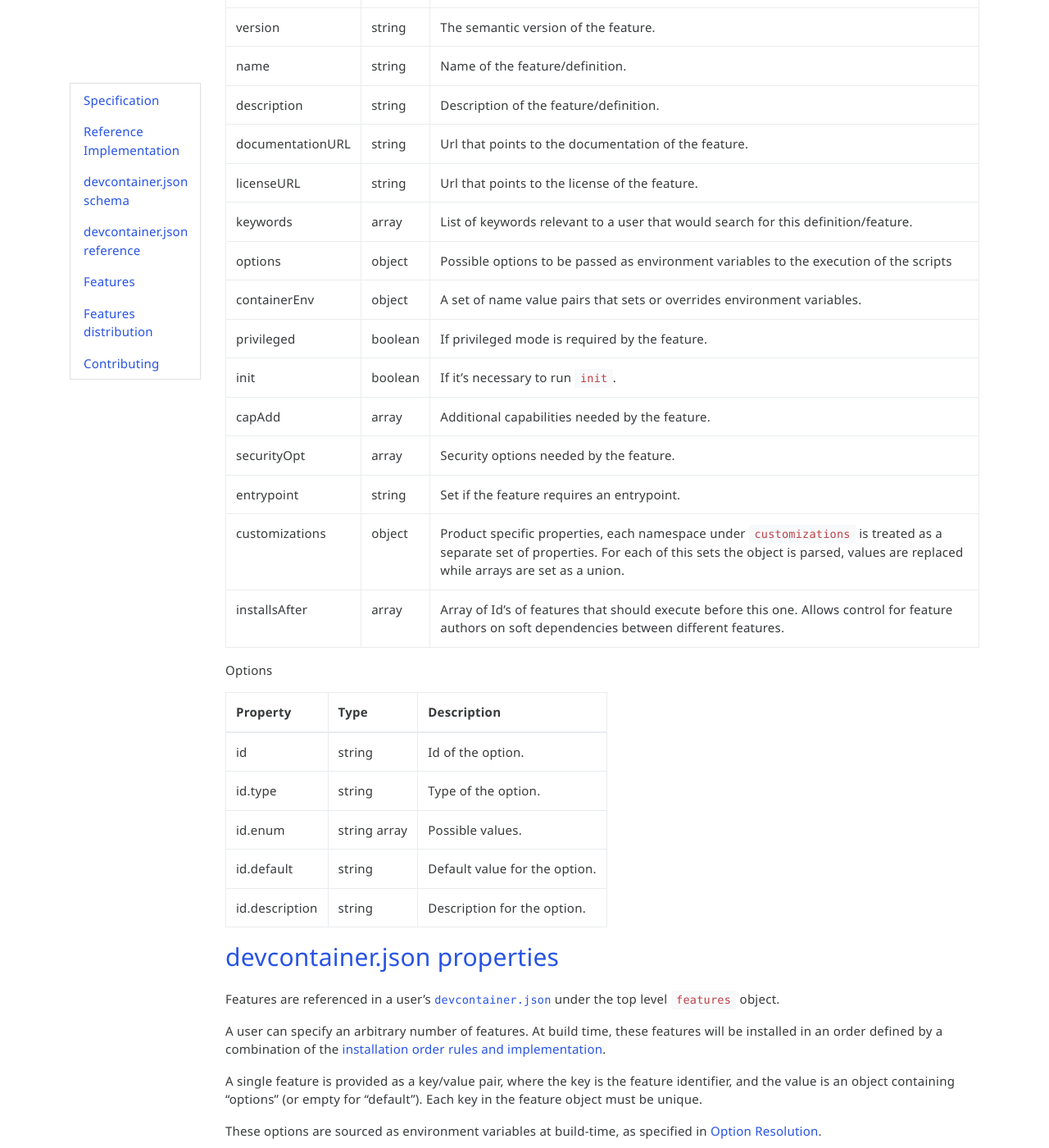
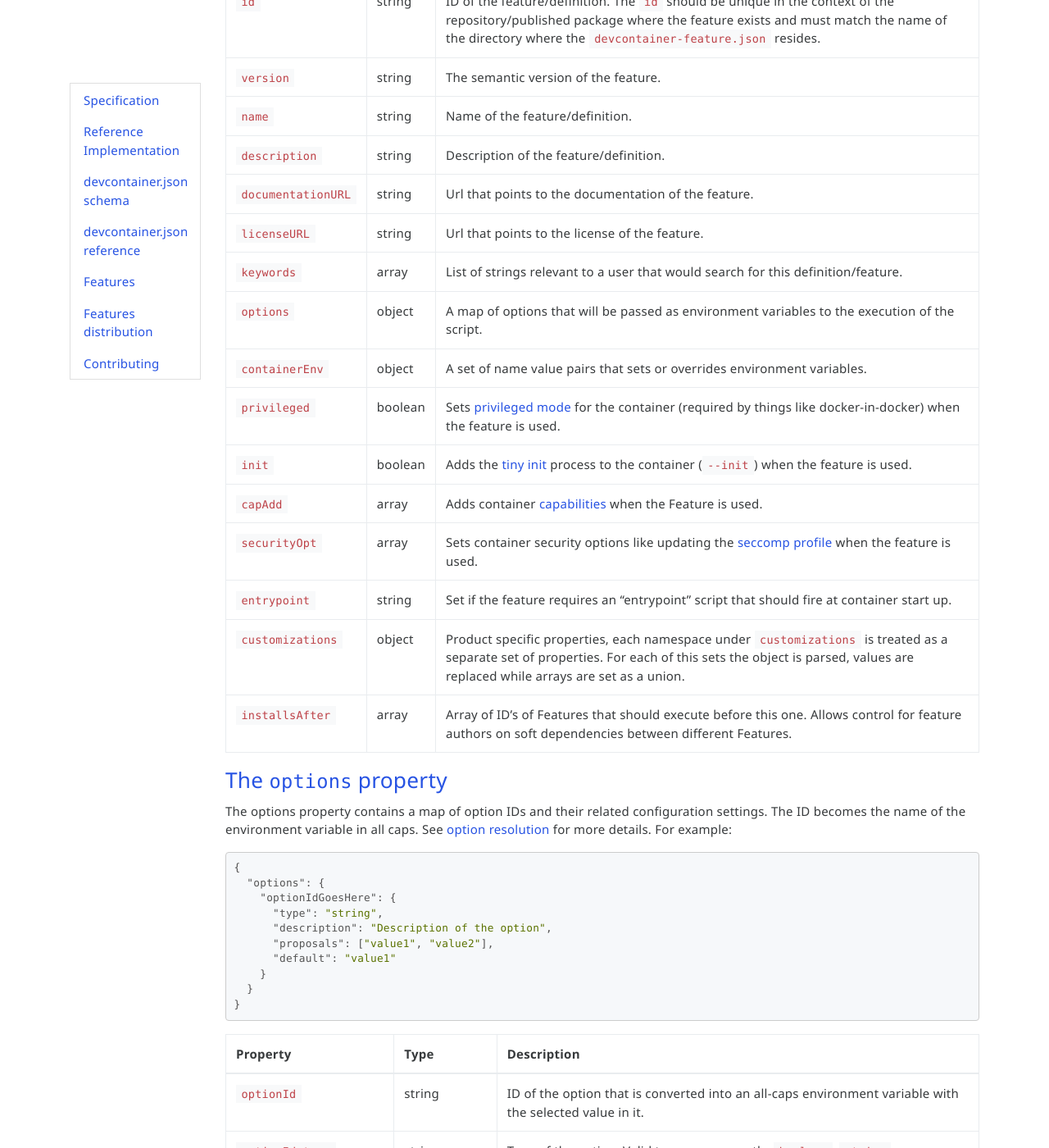
Before and after one commit to devcontainers/devcontainers.github.io, a Jekyll site: the page built from _implementors/features.md, in a window 1280 px wide and 1400 px high, scrolled down 1032 px. Shown: the whole window at 82% size. Built offline with Jekyll 4.4.1, drawn with Linux system fonts in a browser that asks for light colours; nearby versions of some CDN libraries; comment, search, counter and statistics services are not loaded; some of the changed text lies outside the part shown.

Commit message:
Update features file

````diff
--- a/_implementors/features.md
+++ b/_implementors/features.md
@@ -1,6 +1,6 @@
 ---
 layout: implementors
-title:  "Dev container Features reference [proposal]"
+title:  "Dev Container Features reference [proposal]"
 shortTitle: "Features"
 author: Microsoft
 index: 5
@@ -8,13 +8,15 @@ index: 5
 
 > Note: This section provides information on a currently active proposal. See the [Features proposal in the spec repo](https://github.com/devcontainers/spec/issues/61) for input and links to other proposed improvements.
 
-Development container "Features" are self-contained, shareable units of installation code and development container configuration. The name comes from the idea that referencing one of them allows you to quickly and easily add more tooling, runtime, or library "features" into your development container for you or your collaborators to use.
+Development container "Features" are self-contained, shareable units of installation code and development container configuration. The name comes from the idea that referencing one of them allows you to quickly and easily add more tooling, runtime, or library "Features" into your development container for you or your collaborators to use.
 
-> While 'features' may be installed on top of any base image, the implementation of a feature might restrict it to a subset of possible base images.
+> **Note:** While Features may be installed on top of any base image, the implementation of a Feature might restrict it to a subset of possible base images.
 >
-> For example, some features may be authored to work with a certain linux distro (e.g. debian-based images that use the `apt` package manager).
+> For example, some Features may be authored to work with a certain linux distro (e.g. debian-based images that use the `apt` package manager).
 
 Feature metadata is captured by a `devcontainer-feature.json` file in the root folder of the feature.
+
+> **Tip:** This section covers details on the Features specification. If you are looking for summarized information on creating your own Features, see the [template](https://github.com/devcontainers/feature-template) and [core Features](https://github.com/devcontainers/features) repositories.
 
 ## <a href="#folder-structure" name="folder-structure" class="anchor"> Folder Structure </a>
 
@@ -35,40 +37,56 @@ The properties of the file are as follows:
 
 | Property | Type | Description |
 | :--- | :--- | :--- |
-| id | string | Id of the feature/definition. The id should be unique in the context of the repository/published package where the feature exists and must match the name of the directory where the `devcontainer-feature.json` resides. |
-| version | string | The semantic version of the feature. |
-| name | string | Name of the feature/definition. |
-| description | string | Description of the feature/definition. |
-| documentationURL | string | Url that points to the documentation of the feature. |
-| licenseURL | string | Url that points to the license of the feature. |
-| keywords | array | List of keywords relevant to a user that would search for this definition/feature. |
-| options | object | Possible options to be passed as environment variables to the execution of the scripts |
-| containerEnv | object | A set of name value pairs that sets or overrides environment variables. |
-| privileged | boolean | If privileged mode is required by the feature. |
-| init | boolean | If it's necessary to run `init`. |
-| capAdd | array | Additional capabilities needed by the feature. |
-| securityOpt | array | Security options needed by the feature. |
-| entrypoint | string | Set if the feature requires an entrypoint. |
-| customizations | object | Product specific properties, each namespace under `customizations` is treated as a separate set of properties. For each of this sets the object is parsed, values are replaced while arrays are set as a union. |
-| installsAfter | array | Array of Id's of features that should execute before this one. Allows control for feature authors on soft dependencies between different features. |
+| `id` | string | ID of the feature/definition. The `id` should be unique in the context of the repository/published package where the feature exists and must match the name of the directory where the `devcontainer-feature.json` resides. |
+| `version` | string | The semantic version of the feature. |
+| `name` | string | Name of the feature/definition. |
+| `description` | string | Description of the feature/definition. |
+| `documentationURL` | string | Url that points to the documentation of the feature. |
+| `licenseURL` | string | Url that points to the license of the feature. |
+| `keywords` | array | List of strings relevant to a user that would search for this definition/feature. |
+| `options` | object | A map of options that will be passed as environment variables to the execution of the script. |
+| `containerEnv` | object | A set of name value pairs that sets or overrides environment variables. |
+| `privileged` | boolean | Sets [privileged mode](https://docs.docker.com/engine/reference/run/#runtime-privilege-and-linux-capabilities) for the container (required by things like docker-in-docker) when the feature is used. |
+| `init` | boolean | Adds the [tiny init](https://github.com/RKrahl/tiny-init) process to the container (`--init`) when the feature is used. |
+| `capAdd` | array | Adds container [capabilities](https://docs.docker.com/engine/security/#linux-kernel-capabilities) when the Feature is used. |
+| `securityOpt` | array | Sets container security options like updating the [seccomp profile](https://docs.docker.com/engine/security/seccomp/) when the feature is used. |
+| `entrypoint` | string | Set if the feature requires an "entrypoint" script that should fire at container start up. |
+| `customizations` | object | Product specific properties, each namespace under `customizations` is treated as a separate set of properties. For each of this sets the object is parsed, values are replaced while arrays are set as a union. |
+| `installsAfter` | array | Array of ID's of Features that should execute before this one. Allows control for feature authors on soft dependencies between different Features. |
 {: .table .table-bordered .table-responsive}
 
-Options
+### <a href="#options-property" name="options-property" class="anchor"> The `options` property </a>
+
+The options property contains a map of option IDs and their related configuration settings. The ID becomes the name of the environment variable in all caps. See [option resolution](#option-resolution) for more details. For example:
+
+```json
+{
+  "options": {
+    "optionIdGoesHere": {
+      "type": "string",
+      "description": "Description of the option",
+      "proposals": ["value1", "value2"],
+      "default": "value1"
+    }
+  }
+}
+```
 
 | Property | Type | Description |
 | :--- | :--- | :--- |
-| id | string | Id of the option. |
-| id.type | string | Type of the option. |
-| id.enum | string array | Possible values. |
-| id.default | string | Default value for the option. |
-| id.description | string | Description for the option. |
+| `optionId` | string | ID of the option that is converted into an all-caps environment variable with the selected value in it. |
+| `optionId.type` | string | Type of the option. Valid types are currently: `boolean`, `string` |
+| `optionId.proposals` | array | A list of suggested string values. Free-form values **are** allowed. Omit when using `optionId.enum`. |
+| `optionId.enum` | array | A strict list of allowed string values. Free-form values are **not** allowed. Omit when using `optionId.proposals`. |
+| `optionId.default` | string or boolean | Default value for the option. |
+| `optionId.description` | string | Description for the option. |
 {: .table .table-bordered .table-responsive}
 
 ## <a href="#devcontainer-json-properties" name="devcontainer-json-properties" class="anchor"> devcontainer.json properties </a>
 
 Features are referenced in a user's [`devcontainer.json`](../json_reference) under the top level `features` object.
 
-A user can specify an arbitrary number of features.  At build time, these features will be installed in an order defined by a combination of the [installation order rules and implementation](#Installation-Order).
+A user can specify an arbitrary number of Features.  At build time, these Features will be installed in an order defined by a combination of the [installation order rules and implementation](#Installation-Order).
 
 A single feature is provided as a key/value pair, where the key is the feature identifier, and the value is an object containing "options" (or empty for "default").  Each key in the feature object must be unique.
 
@@ -116,9 +134,10 @@ The `id` format specified dicates how a supporting tool will locate and download
 
 | Type | Description | Example |
 | :--- | :--- | :--- |
-| `<oci-registry>/<namespace>/<feature>[:<semantic-version>]` | Reference to feature in OCI registry(*) | ghcr.io/user/repo/go <br> ghcr.io/user/repo/go:1 <br> ghcr.io/user/repo/go:latest|
-| `https://<..uri..>/devcontainer-feature-<feature>.tgz` | Direct HTTPS URI to a tarball. | https://github.com/user/repo/releases/devcontainer-feature-go.tgz |
-| `./<path-to-feature-dir>`| A relative directory(**) to folder containing a devcontainer-feature.json. | ./myGoFeature |
+| `<oci-registry>/<namespace>/<feature>[:<semantic-version>]` | Reference to feature in OCI registry(*) | `ghcr.io/user/repo/go` <br> `ghcr.io/user/repo/go:1` <br> `ghcr.io/user/repo/go:latest`|
+| `https://<uri-to-feature-tgz>` | Direct HTTPS URI to a tarball. | `https://github.com/user/repo/releases/devcontainer-feature-go.tgz` |
+| `./<path-to-feature-dir>`| A relative directory(**) to folder containing a devcontainer-feature.json. | `./myGoFeature` |
+{: .table .table-bordered .table-responsive}
 
 (*) OCI registry must implement the [OCI Artifact Distribution Specification](https://github.com/opencontainers/distribution-spec). Some implementors can be [found here](https://oras.land/implementors/).
 
@@ -128,7 +147,7 @@ The `id` format specified dicates how a supporting tool will locate and download
 
 Each feature is individually [versioned according to the semver specification](https://semver.org/). The `version` property in the respective `devcontainer-feature.json` file is updated to increment the feature's version.
 
-Tooling that handles releasing features will not republish features if that exact version has already been published; however, tooling must republish major and minor versions in accordance with the semver specification.
+Tooling that handles releasing Features will not republish Features if that exact version has already been published; however, tooling must republish major and minor versions in accordance with the semver specification.
 
 ## <a href="#authoring" name="authoring" class="anchor"> Authoring </a>
 
@@ -136,9 +155,9 @@ Features can be authored in a number of languages, the most straightforward bein
 
 Reference information about the application required to execute the feature should be included in `devcontainer-feature.json` in the metadata section.
 
-Applications should default to `/bin/sh` for features that do not include this information.
+Applications should default to `/bin/sh` for Features that do not include this information.
 
-If the feature is included in a folder as part of the repository that contains `devcontainer.json`, no other steps are necessary.
+If the Feature is included in a folder as part of the repository that contains `devcontainer.json`, no other steps are necessary.
 
 ## <a href="#release" name="release" class="anchor"> Release </a>
 
@@ -146,37 +165,48 @@ _For information on distribution features, see [the dev container features distr
 
 ## <a href="#execution" name="execution" class="anchor"> Execution </a>
 
-### <a href="#installation-order" name="installation-order" class="anchor"> Installation Order </a>
+### <a href="#installation-order" name="installation-order" class="anchor"> Installation order </a>
 
-By default, features are installed on top of a base image in an order determined as optimal by the implementing tool.
+By default, Features are installed on top of a base image in an order determined as optimal by the implementing tool.
 
 If any of the following properties are provided in the feature's `devcontainer-feature.json`, or the user's `devcontainer.json`, the order indicated by these propert(ies) are respected (with decreasing precedence).
 
-1. The `overrideFeatureInstallOrder` property in user's `devcontainer.json`. Allows users to control the order of execution of their features.
-2. The `installsAfter` property defined as part of a feature's `devcontainer-feature.json`.
+1. The `overrideFeatureInstallOrder` property in user's `devcontainer.json`. Allows users to control the order of execution of their Features.
+2. The `installsAfter` property defined as part of a Feature's `devcontainer-feature.json`.
 
-#### <a href="#overrideFeatureInstallOrder" name="overrideFeatureInstallOrder" class="anchor"> (1) overrideFeatureInstallOrder </a>
+#### <a href="#overrideFeatureInstallOrder" name="overrideFeatureInstallOrder" class="anchor"> (1) The `overrideFeatureInstallOrder` property </a>
 
 This property is declared by the user in their `devcontainer.json` file.
 
-Any feature IDs listed in this array will be installed before all other features, in the provided order. Any omitted features will be installed in an order selected by the implementing tool, or ordered via the `installsAfter` property _after_  any features listed in the `overrideFeatureInstallOrder` array, if applicable.
+Any un-versioned feature IDs listed in this array will be installed before all other Features, in the provided order. Any omitted Features will be installed in an order selected by the implementing tool, or ordered via the `installsAfter` property _after_  any Features listed in the `overrideFeatureInstallOrder` array, if applicable.
 
-All feature `id` provided in `overrideFeatureInstallOrder` must also exist in the `features` property of a user's `devcontainer.json`.
+All un-versioned Feature `id`s provided in `overrideFeatureInstallOrder` must also exist in the `features` property of a user's `devcontainer.json`. For instance, all the Features which follows the OCI registry format would include everything except for the label that contains the version (`<oci-registry>/<namespace>/<feature>` without the `:<semantic-version>`).
+
+Example:
+```
+  "features": {
+      "ghcr.io/devcontainers/features/java:1",
+      "ghcr.io/devcontainers/features/node:1",
+  },
+  "overrideFeatureInstallOrder": [
+    "ghcr.io/devcontainers/features/node"
+  ]
+```
 
 | Property | Type | Description |
 | :--- | :--- | :--- |
-| overrideFeatureInstallOrder | array | Array consisting of the feature `id` of features in the order the user wants them to be installed.   |
+| `overrideFeatureInstallOrder` | array | Array consisting of the feature `id` (without the semantic version) of Features in the order the user wants them to be installed. |
 {: .table .table-bordered .table-responsive}
 
-#### <a href="#installsAfter" name="installsAfter" class="anchor"> (2) installsAfter </a>
+#### <a href="#installsAfter" name="installsAfter" class="anchor"> (2) The `installsAfter` Feature property </a>
 
-This property is defined in an individual feature's `devcontainer-feature.json` file by the feature author.  `installsAfter` allows an author to provide the tooling hints on loose dependencies between features.
+This property is defined in an individual feature's `devcontainer-feature.json` file by the feature author.  `installsAfter` allows an author to provide the tooling hints on loose dependencies between Features.
 
-After `overrideFeatureInstallOrder` is resolved, any remaining features that declare an `installsAfter` must be installed after the features declared in the property, provided that the features have also been declared in the `features` property.
+After `overrideFeatureInstallOrder` is resolved, any remaining Features that declare an `installsAfter` must be installed after the Features declared in the property, provided that the features have also been declared in the `features` property.
 
 | Property | Type | Description |
 | :--- | :--- | :--- |
-| installsAfter | array | Array consisting of the feature `id` that should be installed before the given feature   |
+| `installsAfter` | array | Array consisting of the feature `id` that should be installed before the given Feature |
 {: .table .table-bordered .table-responsive}
 
 ### <a href="#option-resolution" name="option-resolution" class="anchor"> Option Resolution </a>
@@ -198,7 +228,7 @@ This file is sourced at build-time for the feature `install.sh` entrypoint scrip
 
 Any options defined by a feature's `devcontainer-feature.json` that are omitted in the user's `devcontainer.json` will be implicitly exported as its default value.
 
-### <a href="#option-resolution-example" name="option-resolution-example" class="anchor"> Option Resolution Example </a>
+### <a href="#option-resolution-example" name="option-resolution-example" class="anchor"> Option resolution example </a>
 
 Suppose a `python` feature has the following `options` parameters declared in the `devcontainer-feature.json` file:
 
@@ -253,20 +283,21 @@ echo "Pip? $PIP"
 echo "Optimize? $OPTIMIZE"
 ```
 
-...output the following:
+... outputs the following:
 ```
 Version is 3.10
 Pip? false
 Optimize? true
 ```
 
-### <a href="#implementation-notes" name="implementation-notes" class="anchor"> Implementation Notes </a>
+### <a href="#implementation-notes" name="implementation-notes" class="anchor"> Implementation notes </a>
 
-There are several things to keep in mind for an application that implements features:
+There are several things to keep in mind for an application that implements Features:
 
-- The order of execution of features is determined by the application, based on the `installAfter` property used by feature authors. It can be overridden by users if necessary with the `overrideFeatureInstallOrder` in `devcontainer.json`.
+- The order of execution of Features is determined by the application, based on the `installAfter` property used by feature authors. It can be overridden by users if necessary with the `overrideFeatureInstallOrder` in `devcontainer.json`.
 - Features are used to create an image that can be used to create a container or not.
 - Parameters like `privileged`, `init` are included if just 1 feature requires them.
 - Parameters like `capAdd`, `securityOp`  are concatenated.
 - `containerEnv` is added before the feature is executed as `ENV` commands in the Dockerfile.
 - Each feature script executes as its own layer to aid in caching and rebuilding.
+- There is also a proposal to move properties like `privileged` to `devcontainer.json` for consistency and to reduce reliance on the `runArgs` property. See https://github.com/devcontainers/spec/issues/2.
````
